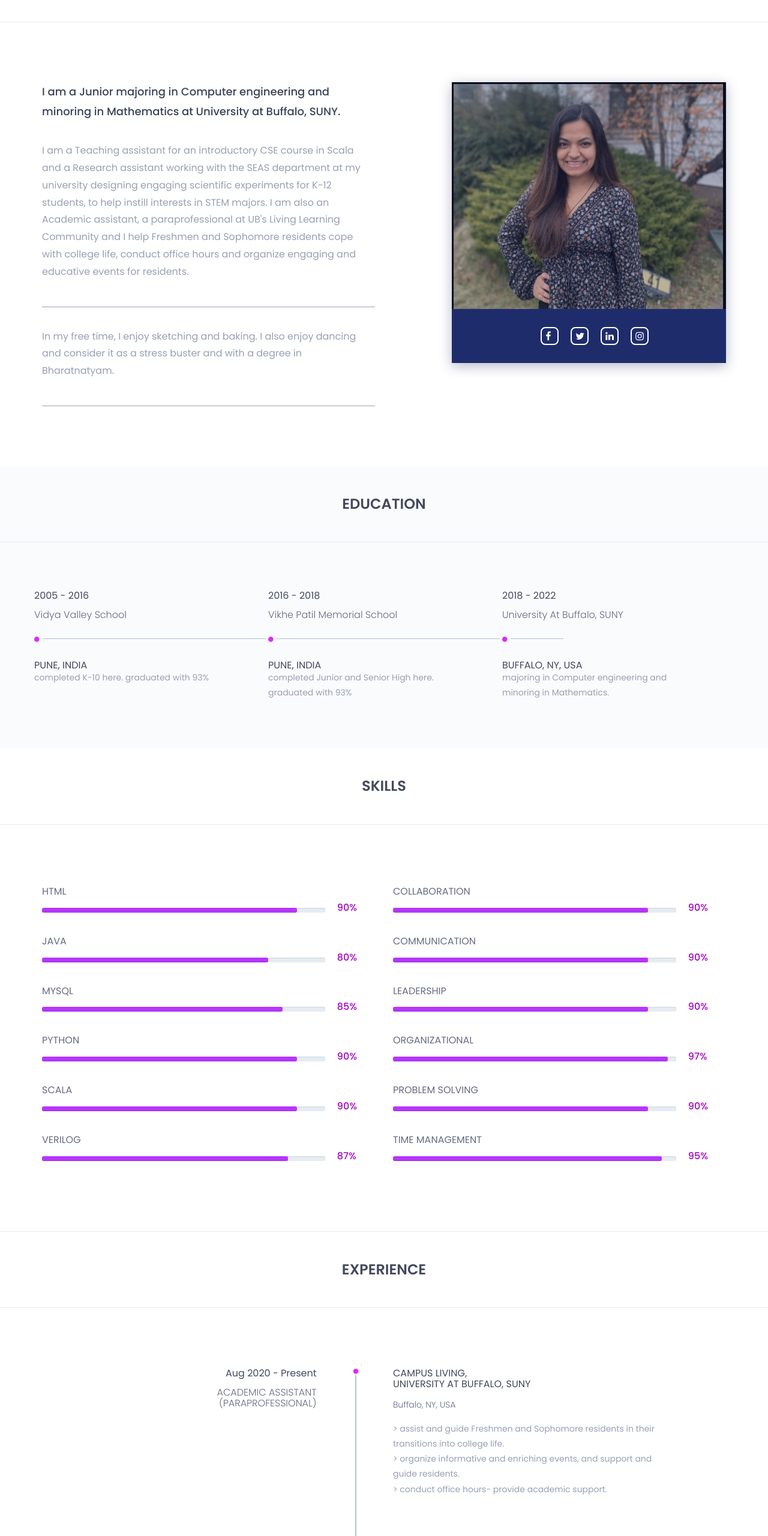
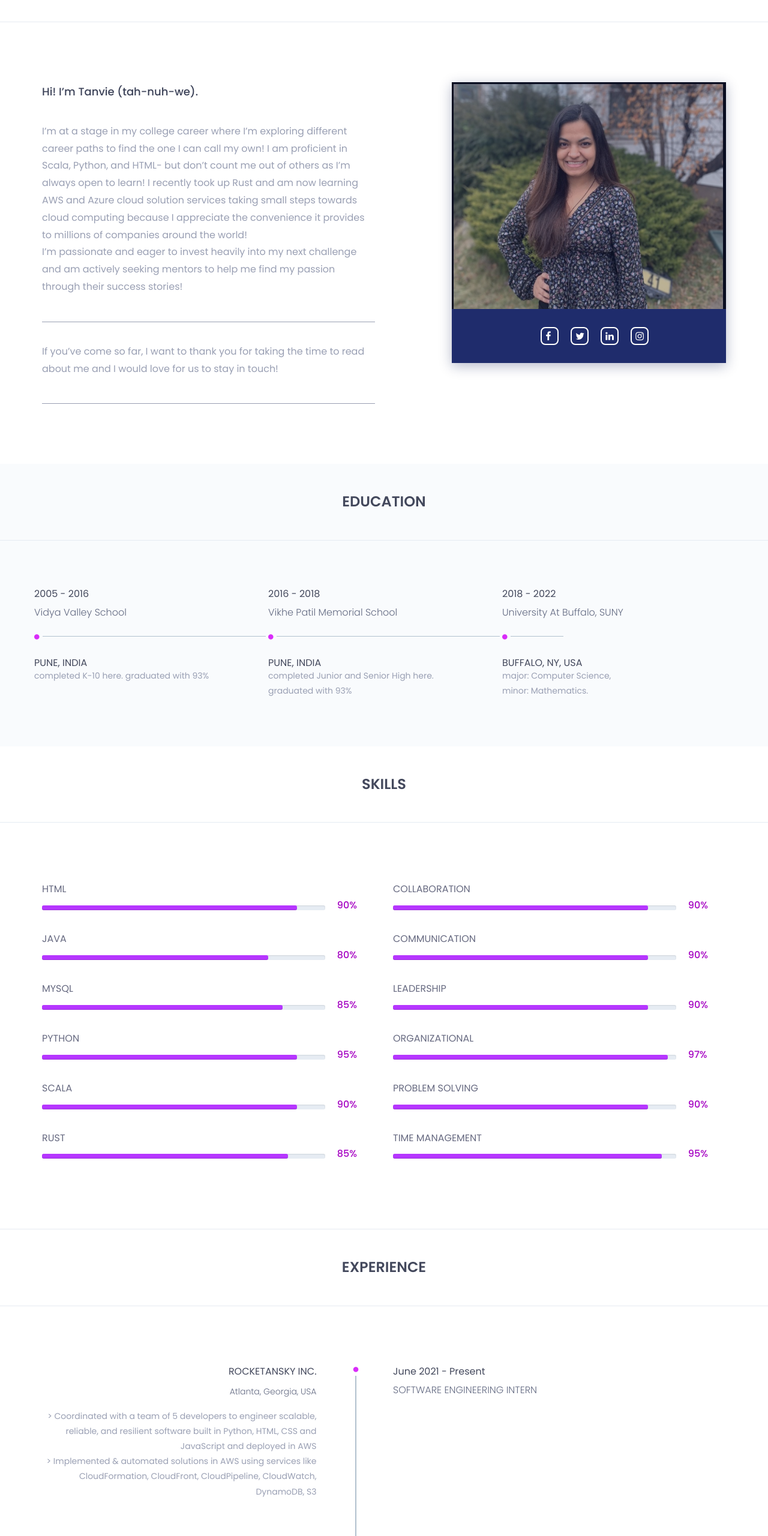
Before and after one commit to tanviekirane/tanviekirane.github.io, a plain HTML site: page index.html in a window 1280 px wide. Shown: the part 980-3540 px from the top of the page at 60% size. Drawn offline with nearby package versions, Linux system fonts and the light colour scheme.

Commit message:
updated with latest content

```diff
--- a/index.html
+++ b/index.html
@@ -106,7 +106,7 @@
 						<div class="header-text">
 							<h2>Hi <span>,</span> I am <br> Tanvie Kirane <span>.</span>   </h2>
 							<p>Full stack developer</p>
-							<a href="assets/download/Resume%20Fall%202020.pdf" target="_blank">View Resume</a>
+							<a href="assets/download/Kirane_Tanvie resume.pdf" target="_blank">View Resume</a>
 						</div><!--/.header-text-->
 					</div><!--/.col-->
 				</div><!-- /.row-->
@@ -126,17 +126,25 @@
 						<div class="col-sm-6">
 							<div class="single-about-txt">
 								<h3>
-									I am a Junior majoring in Computer engineering and minoring in Mathematics at University at Buffalo, SUNY.
+									Hi! I’m Tanvie (tah-nuh-we).
 								</h3>
 								<p>
-									I am a Teaching assistant for an introductory CSE course in Scala and a Research assistant working with
-									the SEAS department at my university designing engaging scientific experiments for K-12 students,
-									to help instill interests in STEM majors. I am also an Academic assistant, a paraprofessional at UB's Living Learning Community
-									and I help Freshmen and Sophomore residents cope with college life, conduct office hours and organize engaging and educative events for residents.
+									I’m at a stage in my college career where I’m exploring different career
+									paths to find the one I can call my own!
+
+									I am proficient in Scala, Python, and HTML- but don’t count me out of others
+									as I’m always open to learn! I recently took up Rust and am now learning AWS
+									and Azure cloud solution services taking small steps towards cloud computing
+									because I appreciate the convenience it provides to millions of companies
+									around the world!<br>
+
+									I’m passionate and eager to invest heavily into my next challenge and am
+									actively seeking mentors to help me find my passion through their
+									success stories!
 								</p>
 								<p>
-									In my free time, I enjoy sketching and baking. I also enjoy dancing and consider it as a stress buster and
-									with a degree in Bharatnatyam.
+									If you’ve come so far, I want to thank you for taking the time to read about
+									me and I would love for us to stay in touch!
 								</p>
 							</div>
 						</div>
@@ -249,7 +257,8 @@
 											Buffalo, NY, USA
 										</h4>
 										<p class="description">
-											 majoring in Computer engineering and minoring in Mathematics.
+											 major: Computer Science, <br>
+											 minor: Mathematics.
 										</p>
 									</div><!--/.timeline-content-->
 								</div><!--/.timeline-->
@@ -313,7 +322,7 @@
 
 												</div>
 											</div>
-											<h3>90%</h3>
+											<h3>95%</h3>
 										</div>
 									</div><!-- /.barWrapper -->
 									<div class="barWrapper">
@@ -328,14 +337,14 @@
 										</div>
 									</div><!-- /.barWrapper -->
 									<div class="barWrapper">
-										<span class="progressText">Verilog</span>
+										<span class="progressText">Rust</span>
 										<div class="single-progress-txt">
 											<div class="progress ">
 											   <div class="progress-bar" role="progressbar" aria-valuenow="87" aria-valuemin="10" aria-valuemax="100" style="">
 
 											   </div>
 											</div>
-											<h3>87%</h3>
+											<h3>85%</h3>
 										</div>
 									</div><!-- /.barWrapper -->
 								</div>
@@ -429,10 +438,49 @@
 								<li>
 									<div class="single-timeline-box fix">
 										<div class="row">
+											<div class="col-md-offset-1 col-md-5 experience-time-responsive">
+												<div class="experience-time">
+													<h2>
+														<span><i class="fa fa-circle" aria-hidden="true"></i></span>
+													</h2>
+													<h3></h3>
+												</div><!--/.experience-time-->
+											</div><!--/.col-->
+											<div class="col-md-5">
+												<div class="timeline">
+													<div class="timeline-content text-right">
+														<h4 class="title">
+															Rocketansky Inc. <br>
+														</h4>
+														<h5>Atlanta, Georgia, USA</h5>
+														<p class="description">
+															> Coordinated with a team of 5 developers to engineer scalable, reliable, and resilient software built in Python, HTML, CSS and JavaScript and deployed in AWS <br>
+															> Implemented & automated solutions in AWS using services like CloudFormation, CloudFront, CloudPipeline, CloudWatch, DynamoDB, S3
+
+														</p>
+													</div><!--/.timeline-content-->
+												</div><!--/.timeline-->
+											</div><!--/.col-->
+											<div class="col-md-offset-1 col-md-5 experience-time-main">
+												<div class="experience-time">
+													<h2>
+														<span><i class="fa fa-circle" aria-hidden="true"></i></span>
+														June 2021 - present
+													</h2>
+													<h3>Software engineering intern</h3>
+												</div><!--/.experience-time-->
+											</div><!--/.col-->
+										</div>
+									</div><!--/.single-timeline-box-->
+								</li>
+
+								<li>
+									<div class="single-timeline-box fix">
+										<div class="row">
 											<div class="col-md-5">
 												<div class="experience-time text-right">
 													<h2>Aug 2020 - Present</h2>
-													<h3>Academic assistant <br> (paraprofessional)</h3>
+													<h3>Academic Assistant <br> (paraprofessional)</h3>
 												</div><!--/.experience-time-->
 											</div><!--/.col-->
 											<div class="col-md-offset-1 col-md-5">
@@ -444,7 +492,9 @@
 														</h4>
 														<h5>Buffalo, NY, USA</h5>
 														<p class="description">
-															> assist and guide Freshmen and Sophomore residents in their transitions into college life. <br> > organize informative and enriching events, and support and guide residents. <br> > conduct office hours- provide academic support.
+															> Assisted Freshmen and Sophomore residents in their transitions into college life <br>
+															> Organized informative and enriching events to support and guide residents <br>
+															> Hosted office hours to provide academic support
 														</p>
 													</div><!--/.timeline-content-->
 												</div><!--/.timeline-->
@@ -472,7 +522,9 @@
 														</h4>
 														<h5>Buffalo, NY, USA</h5>
 														<p class="description">
-															 > conduct labs and office hours for students <br> > grade quizzes and exams <br> > help design programming assignments for CSE 116 students.
+															 > Conducted labs and office hours for students <br>
+															 > Graded quizzes and exams <br>
+															 > Helped design programming assignments
 														</p>
 													</div><!--/.timeline-content-->
 												</div><!--/.timeline-->
@@ -483,7 +535,7 @@
 														<span><i class="fa fa-circle" aria-hidden="true"></i></span>
 														Fall 2019 - present
 													</h2>
-													<h3>Undergraduate teaching assistant</h3>
+													<h3>Undergraduate Teaching Assistant</h3>
 												</div><!--/.experience-time-->
 											</div><!--/.col-->
 										</div>
@@ -496,7 +548,7 @@
 											<div class="col-md-5">
 												<div class="experience-time text-right">
 													<h2>Fall 2019 - present</h2>
-													<h3>Co-founder & <br> Public Relations chair</h3>
+													<h3>Co-founder & <br> Director</h3>
 												</div><!--/.experience-time-->
 											</div><!--/.col-->
 											<div class="col-md-offset-1 col-md-5">
@@ -508,7 +560,9 @@
 														</h4>
 														<h5>Buffalo, NY, USA</h5>
 														<p class="description">
-															> UB DivTech is a club embracing the diversity in Tech fields. <br> > we, as a community create awareness amongst our members about any opportunities, or events helpful for the success of one another! <br> > some of our popular events include white-boarding sessions, networking events, Workplace tours, and TechTalks!
+															> Co-founded a club that embraces diversity and inclusion in Tech, motivating a diverse community and creating awareness about opportunities, conferences and scholarships <br>
+															> Accelerated memberships by 31% within 2 months of rebranding (prev Scientista) <br>
+															> Designed our website: ubdivtech.github.io <br>
 														</p>
 													</div><!--/.timeline-content-->
 												</div><!--/.timeline-->
@@ -802,7 +856,7 @@
 								<div class="contact-adress">
 									<div class="contact-add-head">
 										<h3>Tanvie Kirane</h3>
-										<p>BS Computer engineering and Mathematics minor</p>
+										<p>BS Computer Science and Mathematics minor</p>
 										<p>University at Buffalo, SUNY</p>
 									</div>
 									<div class="contact-add-info">
@@ -836,7 +890,7 @@
 			<div class="container">
 				<div class="hm-footer-copyright text-center">
 					<p>
-						&copy; copyright Tanvie Kirane 2020. <br> design and developed by <a href="https://www.themesine.com/">themesine</a>
+						&copy; copyright Tanvie Kirane 2021. <br> designed and developed by <a href="https://www.themesine.com/">themesine</a>
 					</p><!--/p-->
 				</div><!--/.text-center-->
 			</div><!--/.container-->
```
Also changed, not shown: 2 other files.
